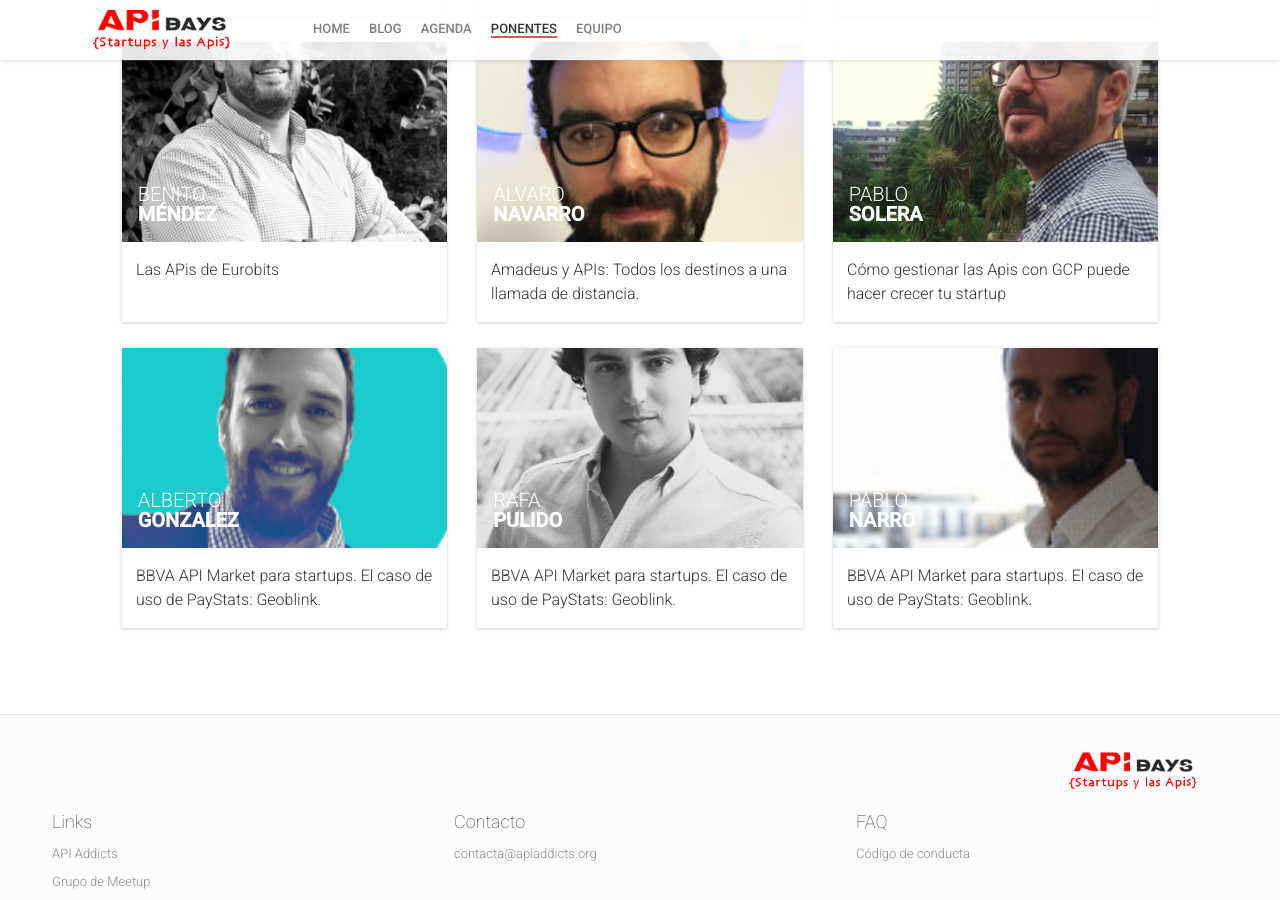
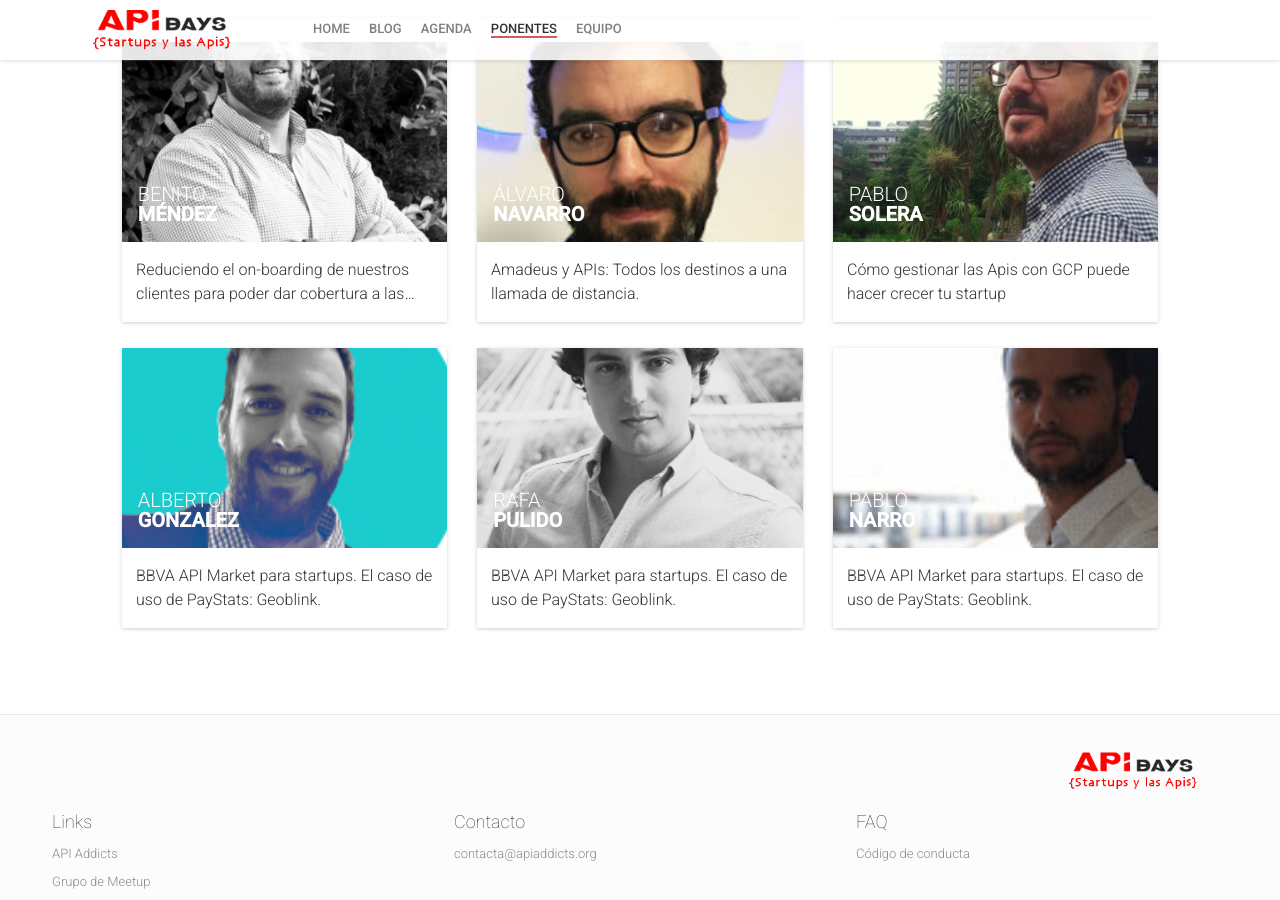
Before and after one commit to apiaddicts/startupsylasapisIII, a Jekyll site: the page built from speakers.html, in a window 1280 px wide and 900 px high, scrolled down 721 px. Built offline with Jekyll 4.4.1, drawn with Linux system fonts in a browser that asks for light colours; nearby versions of some CDN libraries; comment, search, counter and statistics services are not loaded.

Commit message:
add benito information

```diff
--- a/_data/sessions.yml
+++ b/_data/sessions.yml
@@ -41,8 +41,8 @@
   complexity: "Expert"
 -
   id: 005
-  title: "Las APis de Eurobits"
-  description: "."
+  title: "Reduciendo el on-boarding de nuestros clientes para poder dar cobertura a las startups"
+  description: "Veremos las ventajas que aportan a la gestión de APIs mediante un API Manager a una compañía que quiere poder dar cobertura a clientes grandes y pequeños."
   subtype: presentation
   speakers: [5]
   complexity: "Expert"
--- a/_data/speakers.yml
+++ b/_data/speakers.yml
@@ -54,6 +54,7 @@
   thumbnailUrl: BenitoMendez.jpg
   rockstar: true
   social:
+    - {name: "twitter", link: "https://twitter.com/elton_bra "}
 -
   id: 6
   name: "Álvaro"
```
Also changed, not shown: 9 other files.
